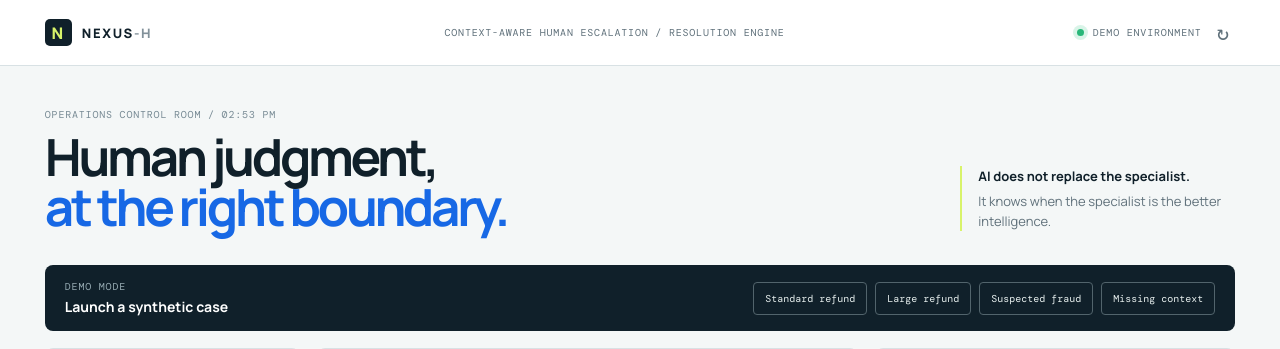
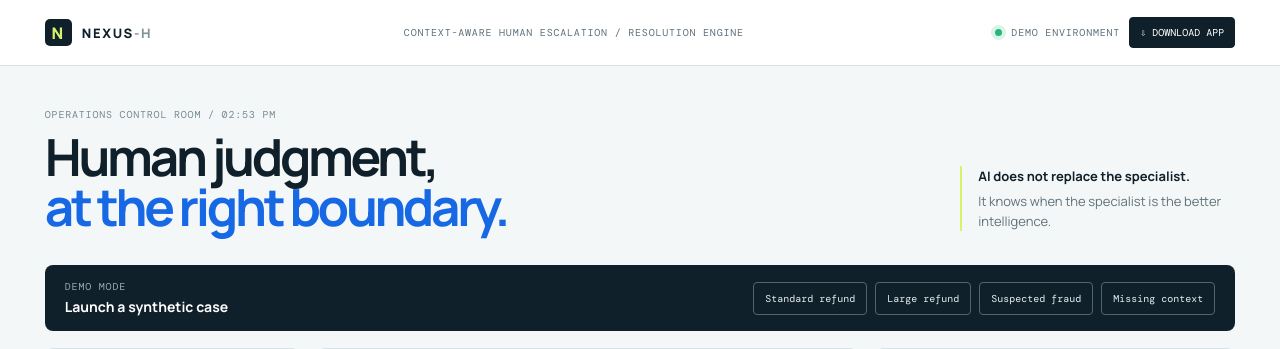
Before and after one commit to deepakjoshi246/Nexus---H, a Flask app: page / in a window 1280 px wide. Shown: the top 349 px of the page. Run offline with Flask 3, Linux system fonts and the light colour scheme; data that the repository does not hold is empty.

Commit message:
Add app download button
Co-authored-by: Copilot <223556219+Copilot@users.noreply.github.com>

```diff
--- a/static/app.js
+++ b/static/app.js
@@ -1,4 +1,5 @@
 const state = { cases: [], scenarios: [], selected: null };
+let installPrompt = null;
 const $ = (selector) => document.querySelector(selector);
 const esc = (value) => String(value ?? "").replace(/[&<>"']/g, (char) => ({ "&": "&amp;", "<": "&lt;", ">": "&gt;", '"': "&quot;", "'": "&#39;" }[char]));
 
@@ -78,7 +79,26 @@ async function loadAll() {
 
 $("#case-list").addEventListener("click", (event) => { const row = event.target.closest("[data-case]"); if (row) renderCase(state.cases.find((item) => item.case_id === row.dataset.case)); });
 $("#scenario-list").addEventListener("click", (event) => { const button = event.target.closest("[data-scenario]"); const item = state.cases.find((candidate) => candidate.case_id === button?.dataset.scenario || candidate.id === button?.dataset.scenario || candidate.scenario === button?.dataset.scenario); if (item) renderCase(item); });
-$("#case-search").addEventListener("input", renderCases); $("#analyze-btn").addEventListener("click", analyze); $("#refresh-btn").addEventListener("click", loadAll);
+$("#case-search").addEventListener("input", renderCases); $("#analyze-btn").addEventListener("click", analyze);
+window.addEventListener("beforeinstallprompt", (event) => {
+  event.preventDefault();
+  installPrompt = event;
+});
+$("#install-btn").addEventListener("click", async () => {
+  if (window.matchMedia("(display-mode: standalone)").matches || window.navigator.standalone) {
+    showToast("NEXUS-H is already installed.");
+    return;
+  }
+  if (installPrompt) {
+    installPrompt.prompt();
+    const result = await installPrompt.userChoice;
+    if (result.outcome === "accepted") showToast("NEXUS-H was added to your apps.");
+    installPrompt = null;
+    return;
+  }
+  const isIos = /iphone|ipad|ipod/i.test(window.navigator.userAgent);
+  showToast(isIos ? "Tap Share, then Add to Home Screen." : "Use your browser menu and choose Install app or Add to Home screen.");
+});
 setInterval(() => { $("#clock").textContent = new Date().toLocaleTimeString([], { hour: "2-digit", minute: "2-digit" }); }, 1000);
 loadAll();
 
--- /dev/null
+++ b/static/install.css
@@ -0,0 +1,3 @@
+.install-btn{border:1px solid #10202a;background:#10202a;color:#fff;border-radius:4px;padding:8px 10px;font:10px "DM Mono",monospace;text-transform:uppercase}
+.install-btn:hover{background:#1768e5;border-color:#1768e5}
+@media(max-width:700px){.install-btn span{display:none}}
--- a/templates/index.html
+++ b/templates/index.html
@@ -16,12 +16,13 @@
   <link rel="preconnect" href="https://fonts.gstatic.com" crossorigin>
   <link href="https://fonts.googleapis.com/css2?family=DM+Mono:wght@400;500&family=Manrope:wght@400;600;700;800&display=swap" rel="stylesheet">
   <link rel="stylesheet" href="{{ url_for('static', filename='styles.css') }}">
+  <link rel="stylesheet" href="{{ url_for('static', filename='install.css') }}">
 </head>
 <body>
   <header class="topbar">
     <a class="brand" href="/"><span class="brand-mark">N</span><span>NEXUS<span class="muted">-H</span></span></a>
     <span class="product-label">CONTEXT-AWARE HUMAN ESCALATION / RESOLUTION ENGINE</span>
-    <div class="top-actions"><span class="status-dot"></span><span>DEMO ENVIRONMENT</span><button id="refresh-btn" class="icon-btn" title="Refresh data">↻</button></div>
+    <div class="top-actions"><span class="status-dot"></span><span>DEMO ENVIRONMENT</span><button id="install-btn" class="install-btn" title="Install NEXUS-H">⇩ <span>Download app</span></button></div>
   </header>
 
   <main class="shell">
```
Also changed, not shown: README.md.
